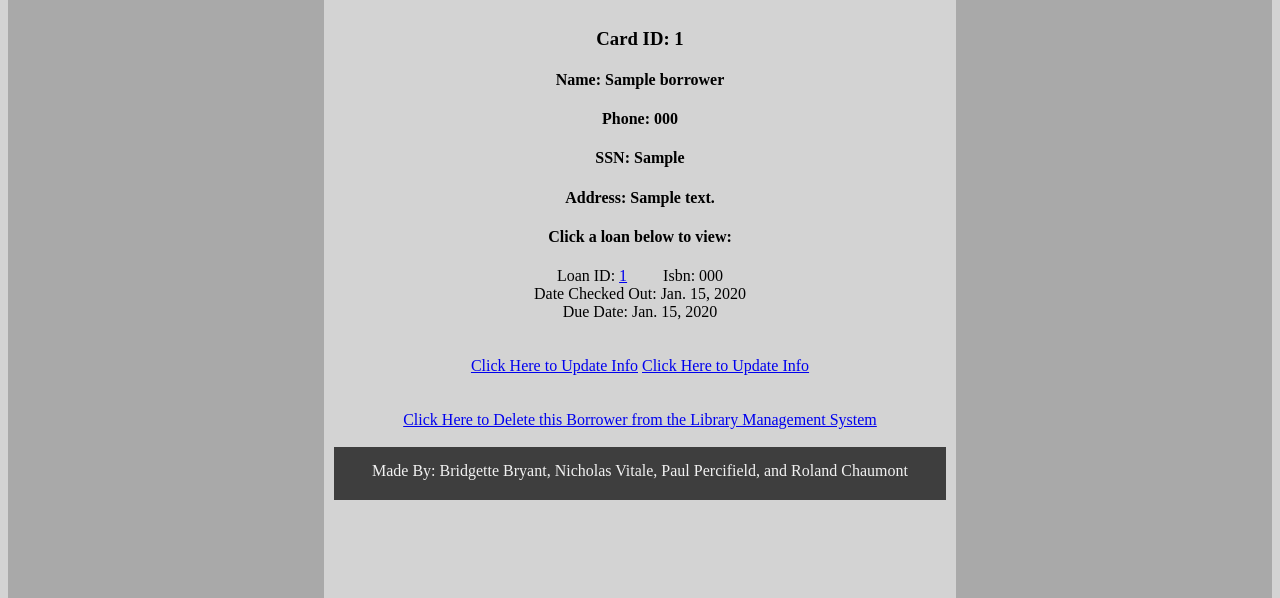
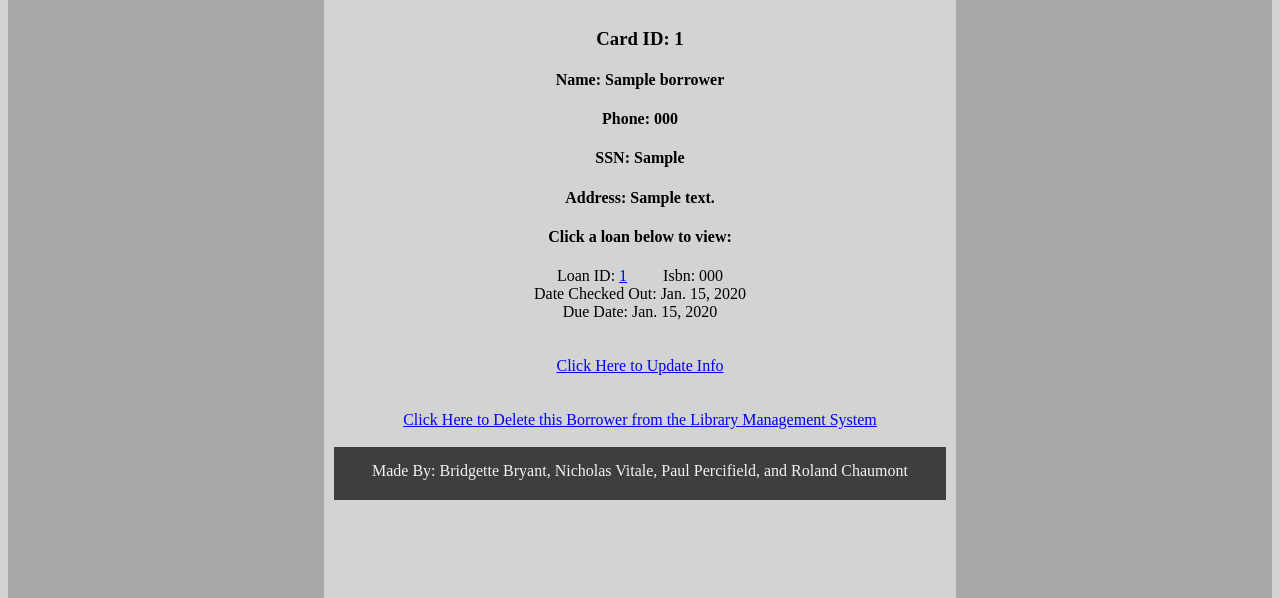
Before and after one commit to BridgetteBXP13/Library-Web-Application, a Django app: page /show-borrower/1 in a window 1280 px wide. Shown: the part 120-718 px from the top of the page. Run offline with Django 3.2, Linux system fonts and the light colour scheme; tables that the repository leaves empty hold one stand-in row (values such as "Sample post").

Commit message:
Fixed NoReverse Error

```diff
--- a/library_app/templates/show-borrower.html
+++ b/library_app/templates/show-borrower.html
@@ -87,7 +87,6 @@
             {% endif %}
             <br />
             <a href="{% url 'edit-borrower' borrower.Card_id %}">Click Here to Update Info</a>
-            <a href="{% url 'delete-borrower' borrower.Card_id %}">Click Here to Update Info</a>
 
             <br />
             <br />
```
